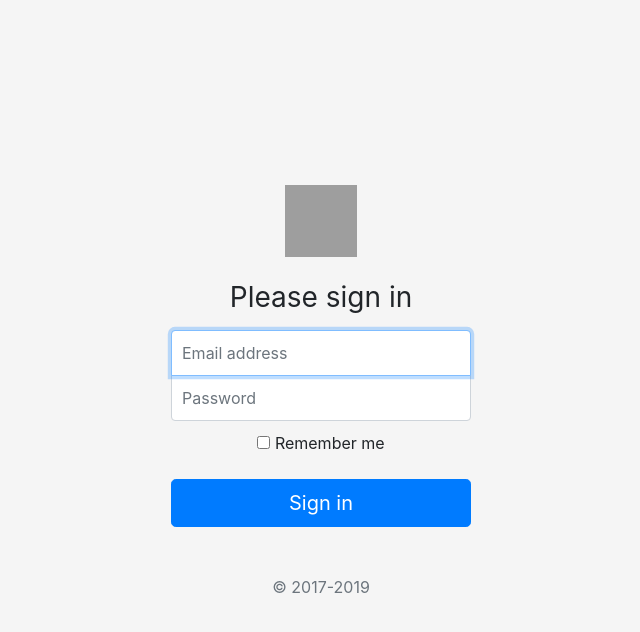
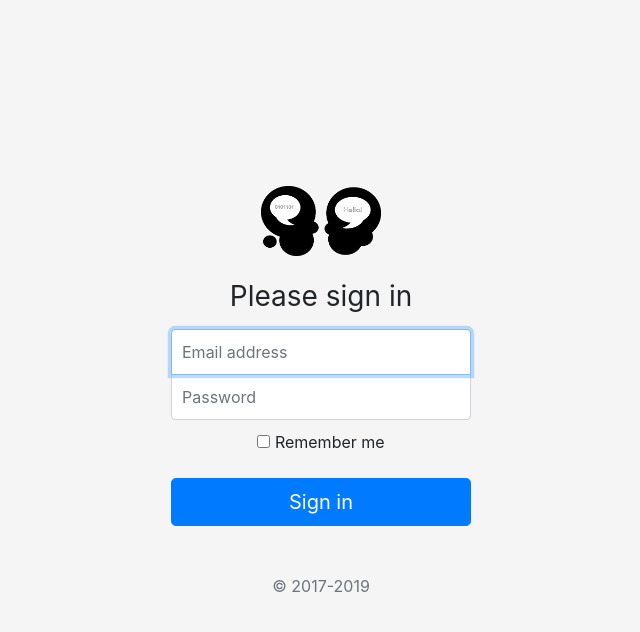
Before and after one commit to gcgbarbosa/hackaz, a Flask app: page / in a window 1280 px wide. Shown: the top 632 px of the page, without its empty margins (319-959 px from the left). Run offline with Flask 2, Linux system fonts and the light colour scheme; some libraries are stand-ins or nearby versions; grey boxes are pictures that could not be loaded.

Commit message:
added image to the login screen

```diff
--- a/templates/index.html
+++ b/templates/index.html
@@ -50,7 +50,7 @@
   </head>
   <body class="text-center">
     <form class="form-signin" method="post">
-      <img class="mb-4" src="/docs/4.4/assets/brand/bootstrap-solid.svg" alt="" width="72" height="72">
+      <img class="mb-4" src="/static/logo.png" alt="" width="120" height="70">
       <h1 class="h3 mb-3 font-weight-normal">Please sign in</h1>
       <label for="inputEmail" class="sr-only">Email address</label>
       <input type="email" id="inputEmail" name="email" class="form-control" placeholder="Email address" required autofocus>
```
